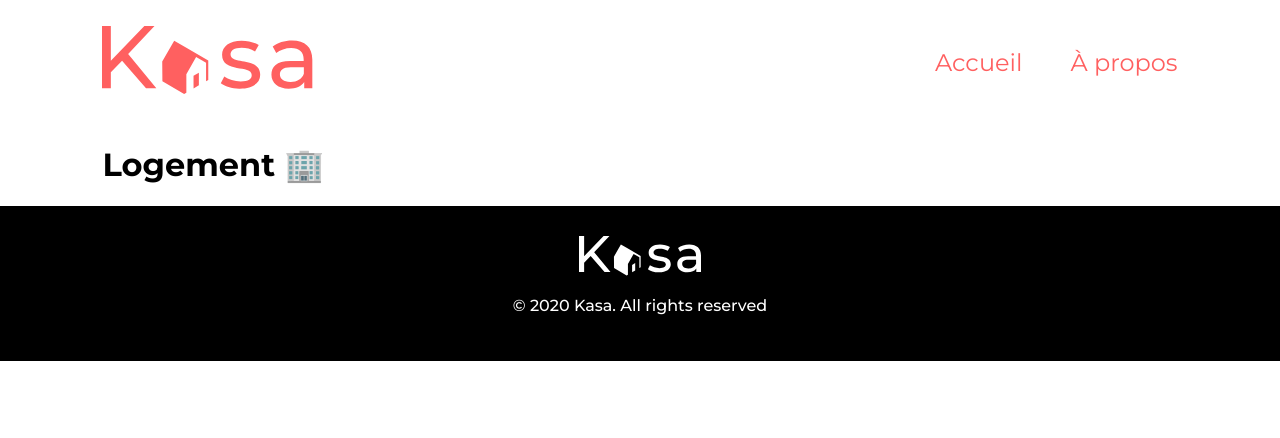
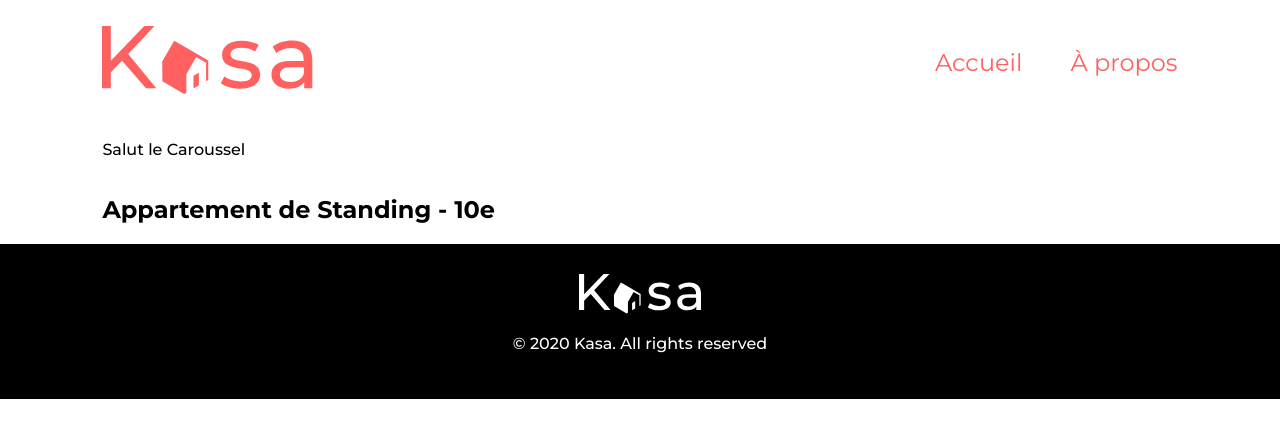
Before and after one commit to filoupegase/kasa, a React (Create React App) app: page /housing/0979876d in a window 1280 px wide. Shown: the top 438 px of the page. Built offline with nearby package versions, Linux system fonts and the light colour scheme.

Commit message:
feat/housing page id

```diff
--- /dev/null
+++ b/src/_component/Caroussel/index.jsx
@@ -0,0 +1,14 @@
+import React, { Component } from "react";
+
+
+class Caroussel extends Component {
+  render() {
+    return (
+      <>
+        <p>Salut le Caroussel</p>
+      </>
+    );
+  }
+}
+
+export default Caroussel;
--- a/src/pages/Housing/Housing.jsx
+++ /dev/null
@@ -1,11 +0,0 @@
-
-function Survey() {
-
-  return (
-    <div>
-      <h1>Logement 🏢</h1>
-    </div>
-  )
-}
-
-export default Survey;
--- /dev/null
+++ b/src/pages/Housing/index.jsx
@@ -0,0 +1,9 @@
+import React from "react";
+import { useParams } from "react-router-dom";
+import HousingView from "../HousingView";
+
+
+export default function Housing({ advertisementsList }) {
+  const { id } = useParams();
+  return <HousingView advertisementsList={advertisementsList} id={id} />;
+}
--- /dev/null
+++ b/src/pages/HousingView/index.jsx
@@ -0,0 +1,25 @@
+import React, { Component } from "react";
+import Caroussel from "../../_component/Caroussel";
+import NotFound from "../NotFound";
+
+
+class HousingView extends Component {
+  render() {
+    const { id, advertisementsList } = this.props;
+    const advertisementToDisplay = advertisementsList.findById(id);
+    const ad = advertisementToDisplay;
+
+    if (!advertisementToDisplay) {
+      return <NotFound />;
+    }
+
+    return (
+      <>
+        <Caroussel />
+        <h2>{ad.title}</h2>
+      </>
+    );
+  }
+}
+
+export default HousingView;
```
Also changed, not shown: src/App.jsx (+3 -6 lines).
